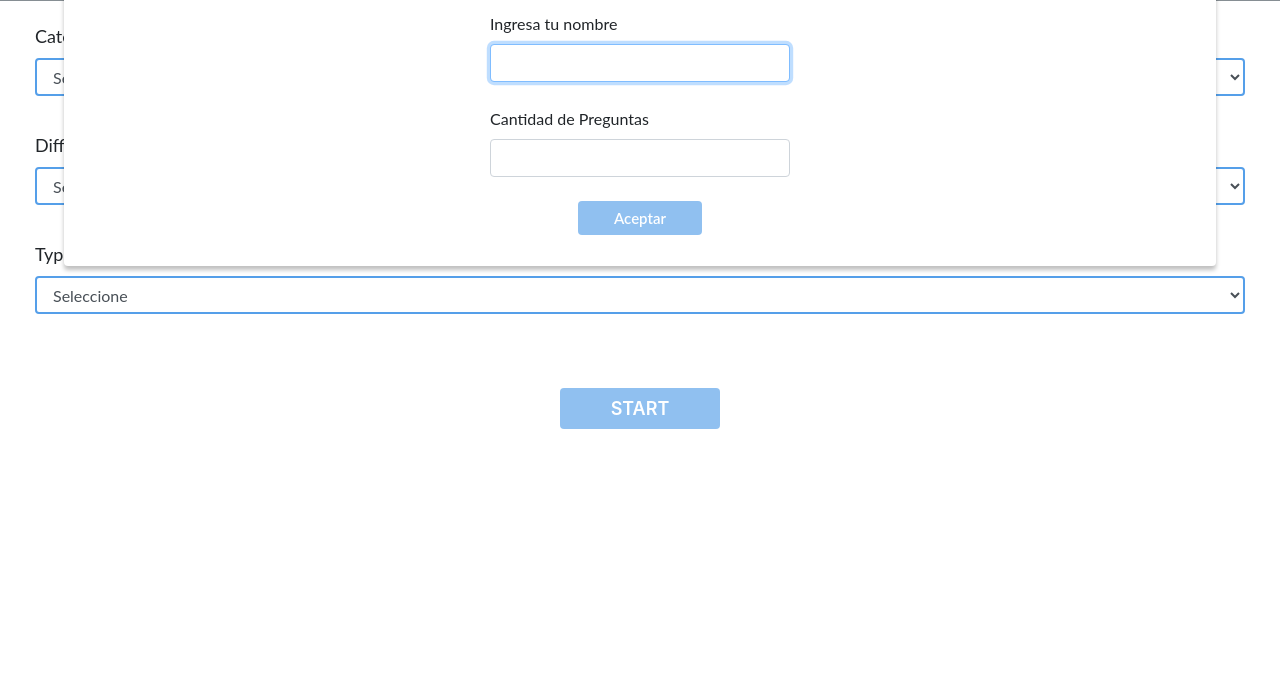
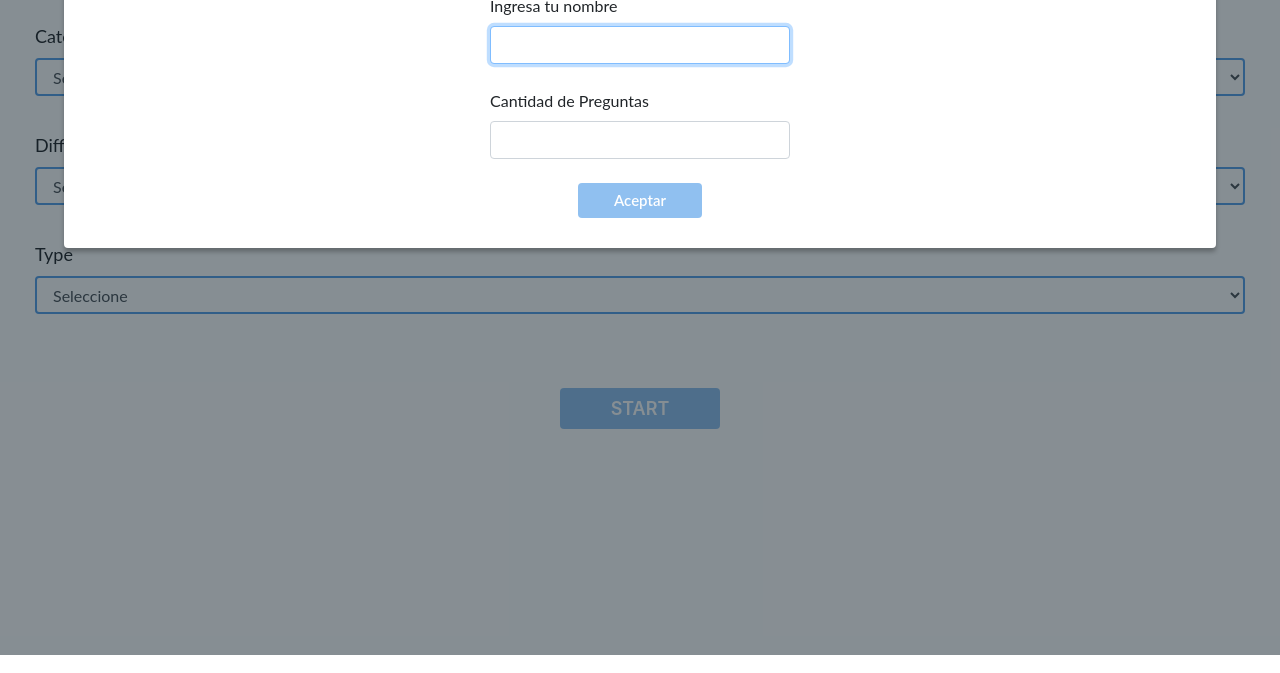
Before and after one commit to LauraJimenezH/Trivia, a plain HTML site: page index.html in a window 1280 px wide. Shown: the part 127-800 px from the top of the page. Drawn offline with nearby package versions, Linux system fonts and the light colour scheme; no server answers; a web font is replaced by a local one.

Commit message:
modify manifest

```diff
--- a/css/main.css
+++ b/css/main.css
@@ -97,8 +97,8 @@ p>span {
     position: absolute;
     left: 0;
     width: 100vw;
-    height: 55px;
-    top: 9.1vh;
+    height: 90.9vh;
+    top: 55px;
 }
 
 .alert {
--- a/index.html
+++ b/index.html
@@ -26,7 +26,7 @@
     <meta name="theme-color" content="#2F3BA2">
     <meta name="MobileOptimized" content="width">
     <meta name="HandheldFriendly" content="true">
-    <meta name="apple-mobile-web-app-capable" content="yes">
+    <meta name="mobile-web-app-capable" content="yes">
     <meta name="apple-mobile-web-app-status-bar-style" content="black-translucent">
     <link rel="shortcut icon" type="image/png" href="./icon-144x144.png">
     <link rel="apple-touch-icon" href="./icon-144x144.png">
```
